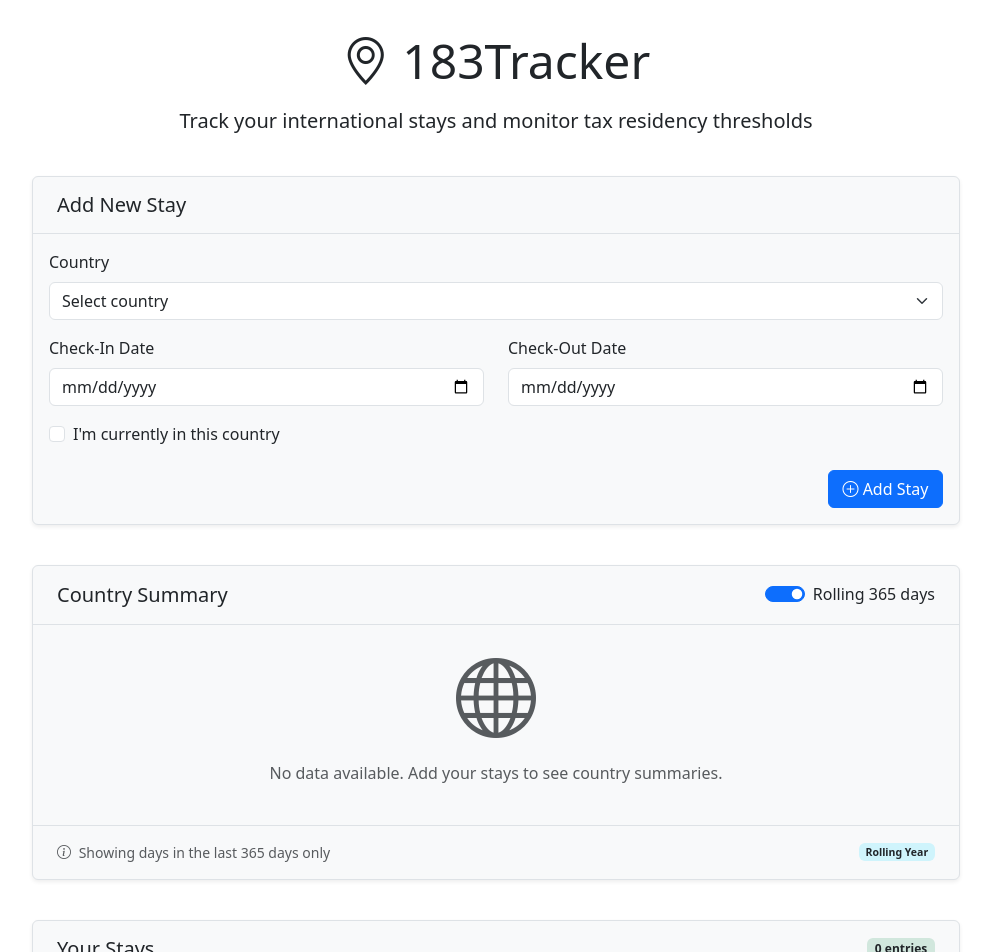
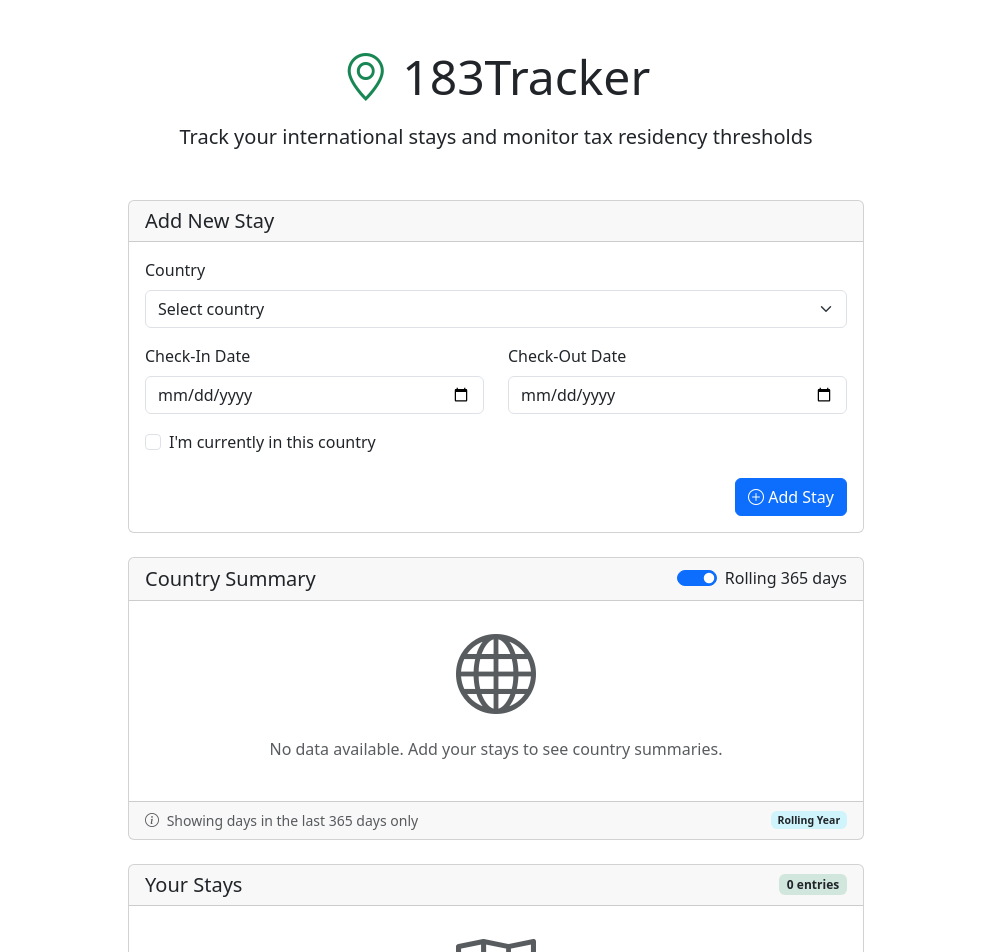
Before and after one commit to rouralberto/nomad183tracker, a Vue app: page / in a window 1280 px wide. Shown: the top 952 px of the page, without its empty margins (144-1135 px from the left). Built offline with nearby package versions, Linux system fonts and the light colour scheme.

Commit message:
Reduced custom CSS in favor of Bootstrap5

```diff
--- a/src/App.vue
+++ b/src/App.vue
@@ -244,9 +244,11 @@ export default {
 
 <template>
   <div class="container">
-    <header class="section text-center position-relative">
+    <div class="row">
+      <div class="col-lg-10 offset-lg-1 col-xl-8 offset-xl-2">
+        <header class="my-5 text-center position-relative">
           <h1 class="display-5 mb-3">
-        <i class="bi bi-geo-alt"></i> {{ $t('appName') }}
+            <i class="bi bi-geo-alt text-success"></i> {{ $t('appName') }}
           </h1>
           <p class="lead mb-0">{{ $t('appTagline') }}</p>
         </header>
@@ -258,7 +260,7 @@ export default {
         </div>
 
         <!-- Stay Form -->
-    <div class="section">
+        <div class="mb-4">
             <StayForm
               @add-stay="addStay"
               @cancel-edit="cancelEdit"
@@ -268,7 +270,7 @@ export default {
           </div>
 
         <!-- Country Summary -->
-    <div class="section">
+        <div class="mb-4">
           <CountrySummary
             :country-summary="countrySummary"
             :stays="stays"
@@ -276,7 +278,7 @@ export default {
         </div>
 
         <!-- Stays List -->
-    <div class="section">
+        <div class="mb-4">
           <StayList
             :stays="stays"
             @edit-stay="editStay"
@@ -285,7 +287,7 @@ export default {
         </div>
 
         <!-- Action Buttons -->
-    <div class="section text-center">
+        <div class="mb-4 text-center">
           <div class="btn-group">
             <button @click="exportData" class="btn btn-outline-primary">
               <i class="bi bi-download me-1"></i> {{ $t('actions.exportData') }}
@@ -299,7 +301,7 @@ export default {
           </div>
         </div>
 
-    <footer class="section text-center text-muted small mb-0">
+        <footer class="section text-center text-muted small mb-4">
           <p class="mb-1">{{ $t('footer.description') }}</p>
           <p class="mb-0">{{ $t('footer.privacy') }}</p>
           <p class="mb-0 mt-2">
@@ -319,6 +321,8 @@ export default {
           </div>
         </footer>
       </div>
+    </div>
+  </div>
 </template>
 
 <style scoped>
--- a/src/components/CountrySummary.vue
+++ b/src/components/CountrySummary.vue
@@ -24,8 +24,14 @@
             </tr>
           </thead>
           <tbody>
-            <tr v-for="summary in currentSummary" :key="summary.country">
-              <td>{{ summary.country }}</td>
+            <tr v-for="summary in currentSummary" :key="summary.country"
+                :class="{'current-location': isCurrentLocation(summary.country)}">
+              <td>
+                {{ summary.country }}
+                <span v-if="isCurrentLocation(summary.country)" class="badge rounded-pill bg-success text-white ms-1" title="Currently in this country">
+                  <i class="bi bi-geo-fill"></i> {{ $t('list.present') }}
+                </span>
+              </td>
               <td>
                 <span :class="getDayClass(summary.totalDays)">
                   {{ summary.totalDays }}
@@ -122,6 +128,11 @@ export default {
 
       // Convert to array and sort by total days descending
       return Object.values(summary).sort((a, b) => b.totalDays - a.totalDays);
+    },
+    currentLocation() {
+      // Find the country where the user is currently at
+      const presentStay = this.stays.find(stay => stay.isPresent === true);
+      return presentStay ? presentStay.country : null;
     }
   },
   methods: {
@@ -133,6 +144,9 @@ export default {
       } else {
         return 'days-normal';
       }
+    },
+    isCurrentLocation(country) {
+      return country === this.currentLocation;
     }
   }
 }
@@ -146,4 +160,8 @@ export default {
 .form-check-label {
   cursor: pointer;
 }
+.current-location {
+  background-color: rgba(25, 135, 84, 0.05);
+  border-left: 3px solid var(--bs-success);
+}
 </style>
--- a/src/components/StayForm.vue
+++ b/src/components/StayForm.vue
@@ -5,7 +5,7 @@
     </div>
     <div class="card-body p-0">
       <form @submit.prevent="addStay" class="p-3">
-        <div class="form-group mb-3">
+        <div class="mb-3">
           <label for="country" class="form-label">{{ $t('form.country') }}</label>
           <div class="input-group">
             <select v-model="stay.country" class="form-select" id="country" required>
--- a/src/components/StayList.vue
+++ b/src/components/StayList.vue
@@ -21,8 +21,12 @@
             </tr>
           </thead>
           <tbody>
-            <tr v-for="stay in sortedStays" :key="stay.id" class="day-tracker"
-                :class="{'recent-stay': isWithinRollingYear(stay), 'present-stay': isPresentStay(stay)}">
+            <tr v-for="stay in sortedStays" :key="stay.id"
+                class="border-start"
+                :class="{
+                  'bg-light border-info border-start-3': isWithinRollingYear(stay) && !isPresentStay(stay),
+                  'bg-success-subtle border-success border-start-3': isPresentStay(stay)
+                }">
               <td>
                 {{ stay.country }}
                 <span v-if="isWithinRollingYear(stay)" class="badge rounded-pill bg-info-subtle text-body ms-1" title="Within rolling 365 days">
@@ -51,7 +55,7 @@
               </td>
               <td>
                 <div class="btn-group btn-group-sm">
-                  <button @click="editStay(stay)" class="btn btn-outline-primary" :title="$t('list.edit')">
+                  <button @click="editStay(stay)" class="btn btn-outline-primary me-1" :title="$t('list.edit')">
                     <i class="bi bi-pencil"></i>
                   </button>
                   <button @click="confirmDelete(stay.id)" class="btn btn-outline-danger" :title="$t('list.delete')">
@@ -130,13 +134,8 @@ export default {
 </script>
 
 <style scoped>
-.recent-stay {
-  background-color: var(--bg-subtle);
-  border-left: 3px solid var(--bs-info);
-}
-
-.present-stay {
-  background-color: rgba(25, 135, 84, 0.05);
-  border-left: 3px solid var(--bs-success);
+/* Bootstrap doesn't provide border-start-3 utility so we just need this one custom style */
+.border-start-3 {
+  border-left-width: 3px !important;
 }
 </style>
--- a/src/style.css
+++ b/src/style.css
@@ -1,65 +1,11 @@
-/* Custom styles for 183Tracker */
+/* Custom styles for 183Tracker - only essential customization that Bootstrap doesn't provide */
 
 :root {
   --transition-speed: 0.3s;
-  --spacing-xs: 0.5rem;
-  --spacing-sm: 1rem;
-  --spacing-md: 1.5rem;
-  --spacing-lg: 2.5rem;
-  --spacing-xl: 4rem;
-  --border-radius: 0.375rem;
-  --card-shadow: 0 0.25rem 0.75rem rgba(0, 0, 0, 0.05);
 }
 
-[data-bs-theme=light] {
-  --bg-subtle: #f8f9fa;
-  --border-subtle: #dee2e6;
-  --shadow-color: rgba(0, 0, 0, 0.07);
-}
-
-[data-bs-theme=dark] {
-  --bg-subtle: #212529;
-  --border-subtle: #495057;
-  --shadow-color: rgba(0, 0, 0, 0.2);
-}
-
-body {
-  min-height: 100vh;
-  padding-top: var(--spacing-sm);
-  padding-bottom: var(--spacing-lg);
-  transition: background-color var(--transition-speed), color var(--transition-speed);
-}
-
-.container {
-  max-width: 960px;
-  padding: var(--spacing-sm);
-}
-
-/* Card styling with subtle backgrounds */
-.card {
-  background-color: var(--bg-subtle);
-  border-color: var(--border-subtle);
-  box-shadow: 0 0.125rem 0.25rem var(--shadow-color);
-  margin-bottom: var(--spacing-md);
-  border-radius: var(--border-radius);
-}
-
-.card-header, .card-footer {
-  background-color: transparent;
-  border-color: var(--border-subtle);
-  padding: var(--spacing-sm) var(--spacing-md);
-}
-
-.card-body {
-  padding: var(--spacing-md);
-}
-
-/* Add consistent spacing */
-.section {
-  margin-bottom: var(--spacing-lg);
-}
-
-/* Add smooth transitions for theme switching */
+/* Theme transition effects */
+body,
 .card,
 .alert,
 .btn,
@@ -72,45 +18,17 @@ body {
               border-color var(--transition-speed);
 }
 
-.day-tracker {
-  transition: all var(--transition-speed) ease;
-  padding: var(--spacing-sm);
-  margin-bottom: var(--spacing-sm);
-  background-color: var(--bg-subtle);
-  border-radius: var(--border-radius);
-  border: 1px solid var(--border-subtle);
-}
-
-.day-tracker:hover {
-  transform: translateY(-2px);
-  box-shadow: 0 4px 8px var(--shadow-color);
-}
-
 /* Day count color indicators */
 .days-normal {
-  color: #0d6efd;
+  color: var(--bs-primary);
 }
 
 .days-warning {
-  color: #ffc107;
+  color: var(--bs-warning);
 }
 
 .days-danger {
-  color: #dc3545;
-}
-
-/* Form controls with better spacing */
-.form-group {
-  margin-bottom: var(--spacing-sm);
-}
-
-/* Button spacing */
-.btn {
-  padding: 0.375rem 0.85rem;
-}
-
-.btn-group .btn {
-  margin-right: 0.25rem;
+  color: var(--bs-danger);
 }
 
 /* Animation for alerts */
```
Lines whose indentation alone changed are shown as unchanged.
